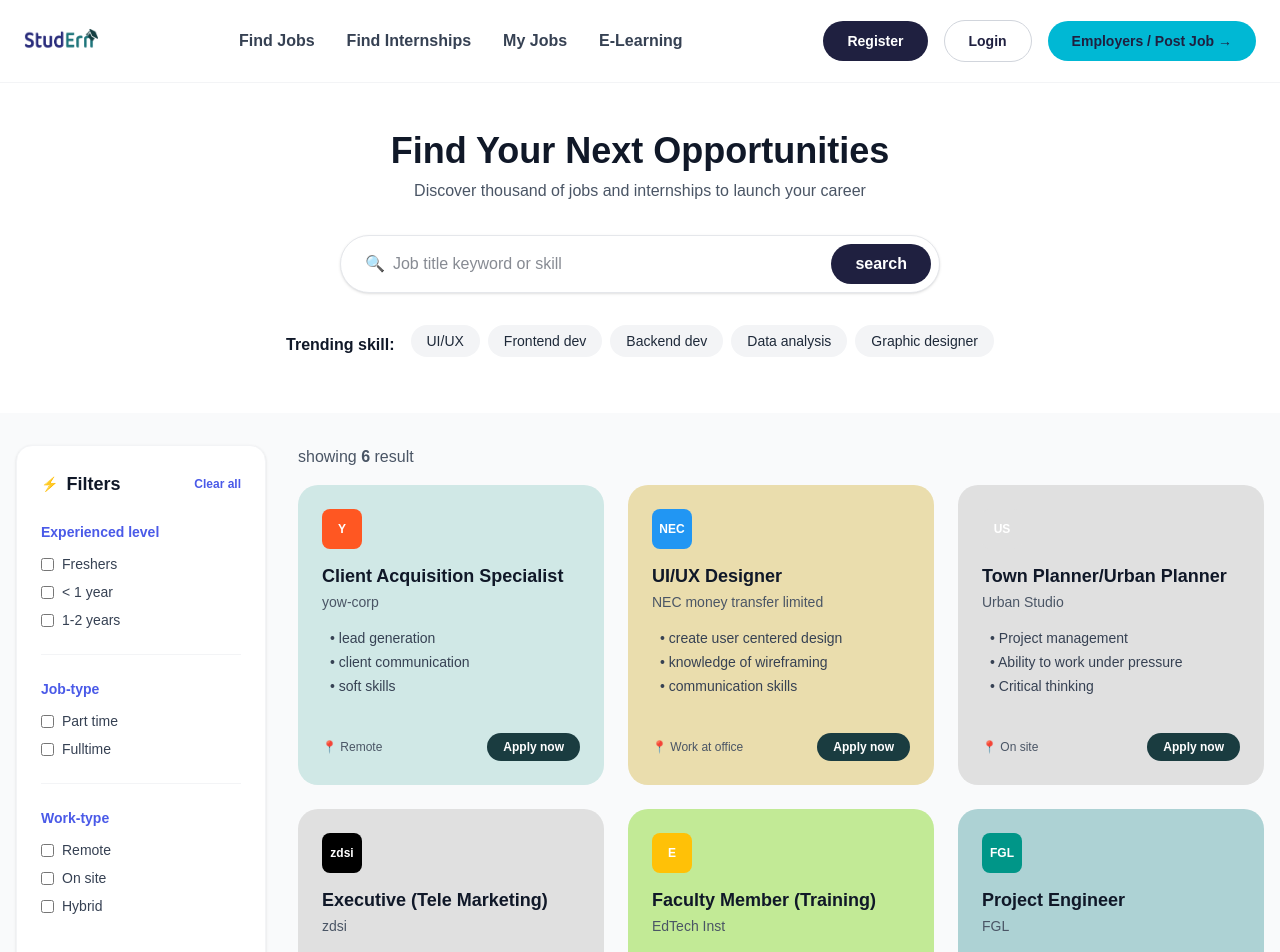
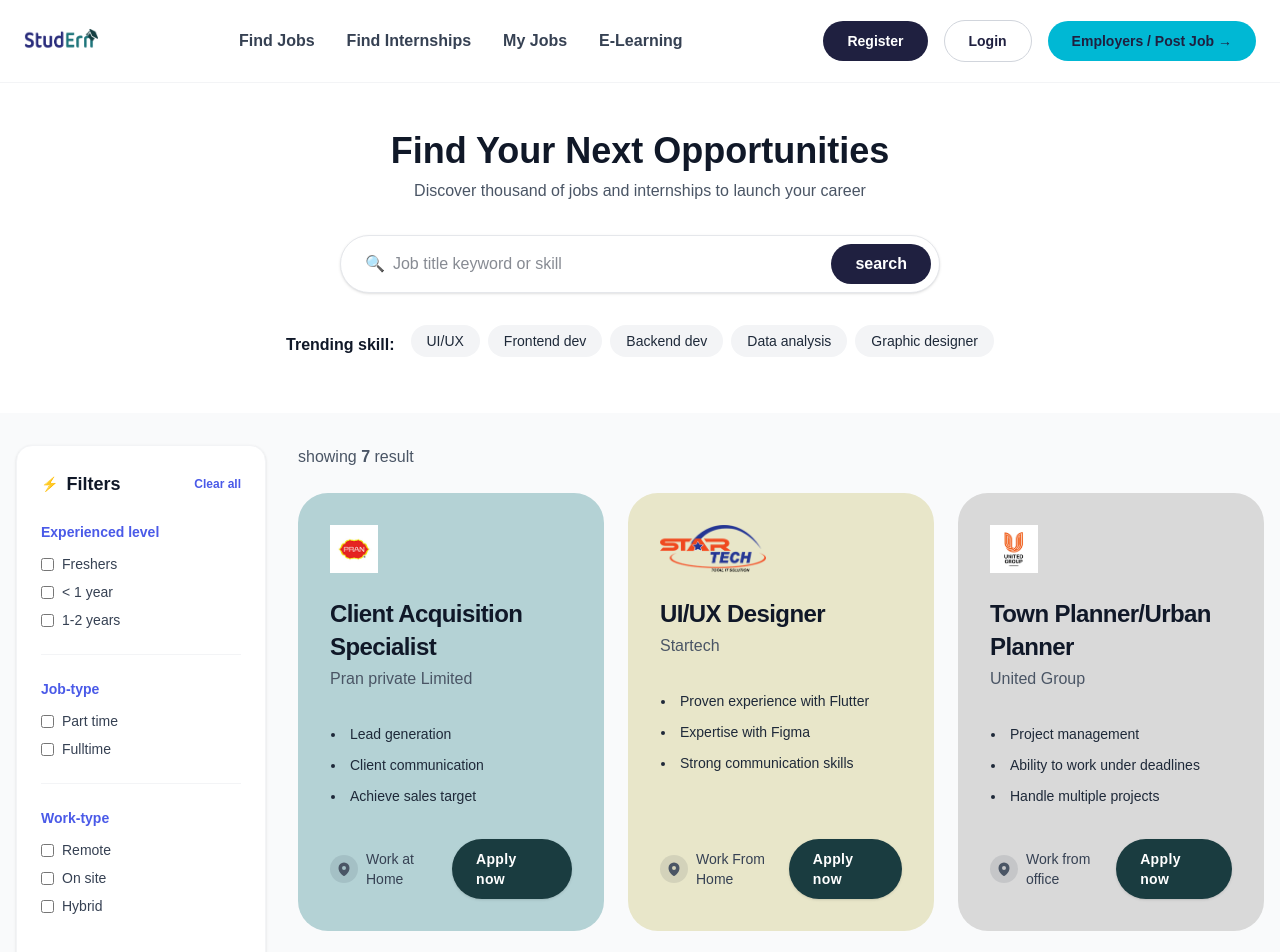
Before and after one commit to StudErn/studern-frontend, a React (Vite) app: page /find-jobs in a window 1280 px wide. Shown: the top 952 px of the page. Built offline with nearby package versions, Linux system fonts and the light colour scheme.

Commit message:
apply now funtionalities added to everywhere

```diff
--- a/src/data/jobs.js
+++ b/src/data/jobs.js
@@ -1,139 +1,133 @@
+import logoPran from '../assets/Company job logos/Pran.png'
+import logoStartech from '../assets/Company job logos/Startech.png'
+import logoUnited from '../assets/Company job logos/United.png'
+import logoICI from '../assets/Company job logos/ICI.png'
+
 export const jobsData = [
     {
-        id: 1,
+        id: "fj1",
         title: "Client Acquisition Specialist",
-        company: "yow-corp",
+        company: "Pran private Limited",
+        logo: logoPran,
         experience: "Freshers",
-        jobType: "Fulltime",
-        workType: "Remote",
+        jobType: "Full Time",
+        workType: "Work at Home",
         tags: ["Remote"],
-        highlights: ["lead generation", "client communication", "soft skills"],
-        logoBg: "#FF5722",
-        logoText: "Y",
-        cardColor: "#D0E8E6",
-        deadline: "14/15/2025",
+        highlights: ["Lead generation", "Client communication", "Achieve sales target"],
+        logoBg: "#ffffff",
+        logoText: "P",
+        cardColor: "#B4D2D5", // Light Teal
+        deadline: "20/15/2025",
         vacancy: "02",
+        gender: "Only Male",
         salary: "15000-20000",
         location: "Dhaka",
-        description: "We are looking for a Client Acquisition Specialist to join our team...",
+        skills: "designing,UI/UX design",
+        additionalRequirements: ["Age 22 to 35 years"],
         responsibilities: [
-            "Identify and research potential clients",
-            "Develop and maintain client relationships",
-            "Coordinate with marketing team",
-            "Track and report on sales performance"
+            "Start-to-end client handling.",
+            "Maintain client relationships."
         ],
-        requirements: [
-            "Strong communication skills",
-            "Ability to work independently",
-            "Basic understanding of sales principles"
-        ],
-        companyInfo: "Yow Corp is a leading..."
+        aboutCompany: "Pran-RFL Group is one of the largest conglomerates in Bangladesh..."
     },
     {
-        id: 2,
+        id: "fj2",
         title: "UI/UX Designer",
-        company: "NEC money transfer limited",
-        experience: "1-2 years",
+        company: "Startech",
+        logo: logoStartech,
+        experience: "Freshers",
+        jobType: "Internship",
+        workType: "Work From Home",
+        salary: "6000-7000",
+        location: "Remote",
+        deadline: "30/06/2026",
+        vacancy: "05",
+        skills: "Communication, Data Entry",
+        additionalRequirements: ["Undergraduate student"],
+        highlights: ["Proven experience with Flutter", "Expertise with Figma", "Strong communication skills"],
+        cardColor: "#E8E6C9" // Beige
+    },
+    {
+        id: "fj3",
+        title: "Town Planner/Urban Planner",
+        company: "United Group",
+        logo: logoUnited,
+        experience: "Freshers",
+        jobType: "Internship",
+        workType: "Work from office",
+        salary: "10000-12000",
+        location: "Dhaka",
+        deadline: "15/07/2026",
+        vacancy: "03",
+        skills: "Management, Office Suite",
+        highlights: ["Project management", "Ability to work under deadlines", "Handle multiple projects"],
+        cardColor: "#D9D9D9" // Light Grey
+    },
+    {
+        id: "in1",
+        title: "Executive (Tele Marketing)",
+        company: "Startech",
+        logo: logoStartech,
+        experience: "Any",
+        jobType: "Training",
+        workType: "Work From Home",
+        salary: "10000-15000",
+        location: "Remote",
+        deadline: "Ongoing",
+        vacancy: "Unlimited",
+        skills: "Web Development, Design",
+        highlights: ["Handle client queries", "Work closely with business development", "Maintain high call quality"],
+        cardColor: "#EAEAEA" // Lighter Grey
+    },
+    {
+        id: "in2",
+        title: "Faculty Member (Training)",
+        company: "ICI",
+        logo: logoICI,
+        experience: "Freshers",
+        jobType: "Internship",
+        workType: "Work from office",
+        salary: "Unpaid",
+        location: "Chittagong",
+        deadline: "01/09/2026",
+        vacancy: "02",
+        skills: "Learning attitude",
+        highlights: ["Computer operations", "Excellent interpersonal skills", "Know Safeguarding"],
+        cardColor: "#CFF4D2" // Light Green
+    },
+    {
+        id: "in3",
+        title: "Project Engineer",
+        company: "Pran private Limited",
+        logo: logoPran,
+        experience: "Freshers",
         jobType: "Full Time",
-        workType: "Work at office",
-        tags: ["Remote"],
-        highlights: ["create user centered design", "knowledge of wireframing", "communication skills"],
-        logoBg: "#2196F3",
-        logoText: "NEC",
-        cardColor: "#EADDAD",
-        deadline: "14/15/2025",
+        workType: "Work at Home",
+        deadline: "20/15/2025",
         vacancy: "02",
         gender: "Only Male",
-        salary: "20000-25000",
+        salary: "15000-20000",
         location: "Dhaka",
         skills: "designing,UI/UX design",
-        responsibilities: [
-            "Design visually appealing, user-friendly mobile interfaces.",
-            "Create wireframes, prototypes, and high-fidelity UI designs.",
-            "Collaborate with product managers to define UX goals.",
-            "Conduct user research and usability testing.",
-            "Ensure designs follow brand guidelines and platform standards.",
-            "Work with developers for accurate design implementation.",
-            "Keep design patterns and styles consistent across products."
-        ],
         additionalRequirements: ["Age 22 to 35 years"],
-        companyAddress: "House- 31, Road- 02, Block- A, Banasree, Rampura, Dhaka-1219",
-        aboutCompany: "Nec Money Transfer Limited started its journey in 2015 under UK based Authorised Payment Institution which operates in European Union (EEA countries) and still growing. We are authorised with HMRC and obtained our MLR registration. More importantly Nec Money Transfer Limited has approval by Financial Conduct Authority (FCA), approved License no-649461 and Registered Office is: 624A Romford road, Manor park, London, E12 5AQ, United Kingdom"
+        highlights: ["Delivers engaging presentations", "Resolves issues promptly", "Communicates critical information"],
+        cardColor: "#B4D2D5" // Light Teal
     },
     {
-        id: 3,
-        title: "Town Planner/Urban Planner",
-        company: "Urban Studio",
-        experience: "< 1 year",
-        jobType: "Part time",
-        workType: "On site",
-        tags: ["on site"],
-        highlights: ["Project management", "Ability to work under pressure", "Critical thinking"],
-        logoBg: "#E0E0E0",
-        logoText: "US",
-        cardColor: "#E0E0E0",
-        deadline: "20/12/2025",
+        id: "in4",
+        title: "Junior Web Developer",
+        company: "Tech Solutions",
+        // No logo for Tech Solutions, will handle gracefully in component or reuse one if needed, but let's leave it undefined to test fallback or just let it be blank
+        experience: "1-2 Years",
+        jobType: "Full Time",
+        workType: "Remote",
+        salary: "15000-20000",
+        location: "Remote",
+        deadline: "30/08/2026",
         vacancy: "01",
-        salary: "Negotiable",
-        location: "Chittagong",
-        responsibilities: ["Urban planning", "Site analysis"],
-        requirements: ["Degree in Urban Planning"]
-    },
-    {
-        id: 4,
-        title: "Executive (Tele Marketing)",
-        company: "zdsi",
-        experience: "Freshers",
-        jobType: "Fulltime",
-        workType: "On site",
-        tags: ["onsite"],
-        highlights: ["handle client calls", "marketing knowledge", "communication skills"],
-        logoBg: "#000000",
-        logoText: "zdsi",
-        cardColor: "#E0E0E0",
-        deadline: "01/02/2026",
-        vacancy: "05",
-        salary: "12000-15000",
-        location: "Sylhet",
-        responsibilities: ["Call clients", "Sell products"],
-        requirements: ["Fluent in English"]
-    },
-    {
-        id: 5,
-        title: "Faculty Member (Training)",
-        company: "EdTech Inst",
-        experience: "1-2 years",
-        jobType: "Part time",
-        workType: "Hybrid",
-        tags: ["on site"],
-        highlights: ["Computer skills", "Teaching experience", "Presentation skills"],
-        logoBg: "#FFC107",
-        logoText: "E",
-        cardColor: "#C2EA96",
-        deadline: "10/05/2025",
-        vacancy: "03",
-        salary: "30000-40000",
-        location: "Dhaka",
-        responsibilities: ["Teach students", "Prepare curriculum"],
-        requirements: ["MSc in CS"]
-    },
-    {
-        id: 6,
-        title: "Project Engineer",
-        company: "FGL",
-        experience: "1-2 years",
-        jobType: "Fulltime",
-        workType: "Remote",
-        tags: ["remote"],
-        highlights: ["Technical knowledge", "Problem solving", "Team player"],
-        logoBg: "#009688",
-        logoText: "FGL",
-        cardColor: "#ADD2D4",
-        deadline: "15/06/2025",
-        vacancy: "01",
-        salary: "45000-50000",
-        location: "Remote",
-        responsibilities: ["Manage projects", "Oversee construction"],
-        requirements: ["BSc in Civil Engineering"]
+        skills: "React, Node.js",
+        additionalRequirements: ["Portfolio required"],
+        highlights: ["React.js development", "API integration", "Team collaboration"],
+        cardColor: "#F4E1D2" // Pale Orange/Pink
     }
 ]
--- a/src/pages/FindJobs.jsx
+++ b/src/pages/FindJobs.jsx
@@ -50,7 +50,7 @@ const FindJobs = () => {
             result = result.filter(job =>
                 job.title.toLowerCase().includes(lowerQuery) ||
                 job.company.toLowerCase().includes(lowerQuery) ||
-                job.highlights.some(h => h.toLowerCase().includes(lowerQuery))
+                job.highlights?.some(h => h.toLowerCase().includes(lowerQuery))
             );
         }
 
@@ -172,25 +172,34 @@ const FindJobs = () => {
                     ) : (
                         <div className="grid grid-cols-1 sm:grid-cols-2 lg:grid-cols-3 gap-6">
                             {filteredJobs.map(job => (
-                                <div key={job.id} className="rounded-[20px] p-6 flex flex-col transition-transform hover:-translate-y-1 min-h-[300px]" style={{ backgroundColor: job.cardColor }}>
-                                    <div className="mb-4">
-                                        <div className="w-10 h-10 rounded-lg flex items-center justify-center font-bold text-white text-xs" style={{ backgroundColor: job.logoBg }}>
-                                            {job.logoText}
-                                        </div>
+                                <div key={job.id} className="rounded-[30px] p-8 flex flex-col transition-transform hover:-translate-y-1 min-h-[420px] relative mt-2" style={{ backgroundColor: job.cardColor }}>
+                                    <div className="mb-6 h-12 flex items-start">
+                                        {job.logo ? (
+                                            <img src={job.logo} alt={job.company} className="h-full object-contain" />
+                                        ) : (
+                                            <div className="text-xl font-bold text-gray-800">{job.company}</div>
+                                        )}
                                     </div>
 
-                                    <h3 className="text-lg font-bold mb-1 text-gray-900 leading-tight">{job.title}</h3>
-                                    <p className="text-sm text-gray-600 mb-4">{job.company}</p>
+                                    <h3 className="text-2xl font-bold mb-1 text-gray-900 leading-snug tracking-tight">{job.title}</h3>
+                                    <p className="text-gray-600 mb-8 font-medium">{job.company}</p>
 
-                                    <ul className="text-sm text-gray-700 mb-auto pl-2">
-                                        {job.highlights.map((highlight, idx) => (
-                                            <li key={idx} className="mb-1">• {highlight}</li>
+                                    <ul className="text-sm text-gray-800 mb-auto pl-4 list-disc space-y-2">
+                                        {job.highlights?.map((highlight, idx) => (
+                                            <li key={idx} className="leading-relaxed pl-1">{highlight}</li>
                                         ))}
                                     </ul>
 
-                                    <div className="mt-6 flex items-center justify-between">
-                                        <span className="text-xs text-gray-600 font-medium">📍 {job.workType}</span>
-                                        <Link to={`/jobs/${job.id}`} className="bg-[#1a3c40] text-white px-4 py-1.5 rounded-full text-xs font-semibold hover:opacity-90">Apply now</Link>
+                                    <div className="mt-8 flex items-center justify-between">
+                                        <div className="flex items-center gap-2 text-gray-700 font-medium">
+                                            <span className="bg-gray-800/10 p-1.5 rounded-full">
+                                                <svg xmlns="http://www.w3.org/2000/svg" viewBox="0 0 24 24" fill="currentColor" className="w-4 h-4 text-gray-600">
+                                                    <path fillRule="evenodd" d="M11.54 22.351l.07.04.028.016a.76.76 0 00.723 0l.028-.015.071-.041a16.975 16.975 0 001.144-.742 19.58 19.58 0 002.683-2.282c1.944-1.99 3.963-4.98 3.963-8.827a8.25 8.25 0 00-16.5 0c0 3.846 2.02 6.837 3.963 8.827a19.58 19.58 0 002.682 2.282 16.975 16.975 0 001.145.742zM12 13.5a3 3 0 100-6 3 3 0 000 6z" clipRule="evenodd" />
+                                                </svg>
+                                            </span>
+                                            <span className="text-sm">{job.workType}</span>
+                                        </div>
+                                        <Link to={`/jobs/${job.id}`} className="bg-[#1a3c40] text-white px-6 py-2.5 rounded-full text-sm font-bold shadow-sm hover:opacity-90 tracking-wide">Apply now</Link>
                                     </div>
                                 </div>
                             ))}
--- a/src/pages/JobDetails.jsx
+++ b/src/pages/JobDetails.jsx
@@ -1,76 +1,85 @@
 import React, { useEffect, useState } from 'react'
-import { useParams, Link } from 'react-router-dom'
+import { useParams } from 'react-router-dom'
 import { jobsData } from '../data/jobs'
 import Navbar from '../components/Navbar'
 import Footer from '../components/Footer'
-import './JobDetails.css'
 
 const JobDetails = () => {
     const { id } = useParams();
     const [job, setJob] = useState(null);
 
     useEffect(() => {
-        // Find job by ID
-        const foundJob = jobsData.find(j => j.id === parseInt(id));
+        // Find job by ID (handling string/number types properly)
+        const foundJob = jobsData.find(j => String(j.id) === String(id));
         setJob(foundJob);
+        // Scroll to top when page opens
+        window.scrollTo(0, 0);
     }, [id]);
 
     if (!job) {
         return (
-            <div className="job-details-page">
+            <div className="min-h-screen bg-[#F0F2F5] font-sans">
                 <Navbar />
-                <div className="container loading">Loading...</div>
+                <div className="container mx-auto px-4 py-12 text-center text-gray-500">
+                    Loading job details...
+                </div>
                 <Footer />
             </div>
         );
     }
 
     return (
-        <div className="job-details-page">
+        <div className="min-h-screen bg-[#F0F2F5] font-sans">
             <Navbar />
 
-            <div className="job-details-container container">
+            <div className="container mx-auto px-4 py-8">
+                {/* Main Card */}
+                <div className="max-w-4xl mx-auto bg-white rounded-[4px] shadow-sm p-8 md:p-12 mb-8">
 
-                <div className="job-header">
-                    <div className="job-header-top">
-                        <div className="company-info-large">
-                            <h2 className="company-name-large-text">{job.logoText === "NEC" ? "NEC" : job.company}</h2>
-                            {/* Assuming logoText is the logo acronym, using full name if available or constructing it */}
+                    {/* Header Section */}
+                    <div className="mb-8">
+                        {/* Logo */}
+                        <div className="mb-4">
+                            {job.logo ? (
+                                <img src={job.logo} alt={job.company} className="h-12 w-auto object-contain" />
+                            ) : (
+                                <div
+                                    className="w-12 h-12 rounded flex items-center justify-center text-white font-bold"
+                                    style={{ backgroundColor: job.logoBg || '#ccc' }}
+                                >
+                                    {job.logoText || job.company?.charAt(0)}
+                                </div>
+                            )}
+                        </div>
+
+                        {/* Company Name */}
+                        <h2 className="text-xl text-gray-800 font-medium mb-1">{job.company}</h2>
+
+                        {/* Title & Deadline Row */}
+                        <div className="flex flex-col md:flex-row justify-between items-start md:items-end gap-4">
+                            <h1 className="text-3xl font-bold text-[#4A5AE8] leading-tight">{job.title}</h1>
+                            <div className="text-gray-900 font-semibold whitespace-nowrap">
+                                Application deadline <span className="text-gray-900">{job.deadline}</span>
+                            </div>
                         </div>
                     </div>
 
-                    <div className="job-title-row">
+                    <hr className="border-t border-gray-300 mb-8" />
+
+                    {/* Job Details Content */}
+                    <div className="space-y-6">
+
+                        {/* Vacancy */}
                         <div>
-                            <p className="company-full-name">{job.company}</p>
-                            <h1 className="job-title-large">{job.title}</h1>
-                        </div>
-                        <div className="job-deadline">
-                            Application deadline <strong>{job.deadline}</strong>
-                        </div>
-                    </div>
-                    <div className="header-divider"></div>
+                            <h3 className="text-gray-900 font-bold mb-1 text-base">vacancy</h3>
+                            <p className="text-gray-700">{job.vacancy || 'Not specified'}</p>
                         </div>
 
-                <div className="job-content">
-
-                    <div className="job-section">
-                        <h3>vacancy</h3>
-                        <p>{job.vacancy}</p>
-                    </div>
-
-                    <div className="job-section">
-                        <h3>Responsibilities & Context</h3>
-                        <ul className="details-list">
-                            {job.responsibilities?.map((item, idx) => (
-                                <li key={idx}>{item}</li>
-                            ))}
-                        </ul>
-                    </div>
-
-                    {job.additionalRequirements && (
-                        <div className="job-section">
-                            <h3>Additional Requirements</h3>
-                            <ul className="details-list">
+                        {/* Additional Requirements */}
+                        {job.additionalRequirements && job.additionalRequirements.length > 0 && (
+                            <div>
+                                <h3 className="text-gray-900 font-bold mb-2 text-base">Additional Requirements</h3>
+                                <ul className="list-disc pl-5 text-gray-700 space-y-1">
                                     {job.additionalRequirements.map((req, idx) => (
                                         <li key={idx}>{req}</li>
                                     ))}
@@ -78,51 +87,59 @@ const JobDetails = () => {
                             </div>
                         )}
 
-                    <div className="job-section">
-                        <h3>Workplace</h3>
-                        <p>{job.workType}</p>
+                        {/* Workplace */}
+                        <div>
+                            <h3 className="text-gray-900 font-bold mb-1 text-base">Workplace</h3>
+                            <p className="text-gray-700">{job.workType}</p>
                         </div>
 
-                    <div className="job-section">
-                        <h3>Employment Status</h3>
-                        <p>{job.jobType}</p>
+                        {/* Employment Status */}
+                        <div>
+                            <h3 className="text-gray-900 font-bold mb-1 text-base">Employment Status</h3>
+                            <p className="text-gray-700">{job.jobType}</p>
                         </div>
 
+                        {/* Gender */}
                         {job.gender && (
-                        <div className="job-section">
-                            <h3>Gender</h3>
-                            <p>{job.gender}</p>
+                            <div>
+                                <h3 className="text-gray-900 font-bold mb-1 text-base">Gender</h3>
+                                <p className="text-gray-700">{job.gender}</p>
                             </div>
                         )}
 
-                    <div className="job-section">
-                        <h3>Job Location</h3>
-                        <p>{job.location}</p>
+                        {/* Job Location */}
+                        <div>
+                            <h3 className="text-gray-900 font-bold mb-1 text-base">Job Location</h3>
+                            <p className="text-gray-700">{job.location}</p>
                         </div>
 
+                        {/* Skills */}
                         {job.skills && (
-                        <div className="job-section">
-                            <h3>Skills & Expertise</h3>
-                            <p>{job.skills}</p>
+                            <div>
+                                <h3 className="text-gray-900 font-bold mb-1 text-base">Skills & Expertise</h3>
+                                <p className="text-gray-700">{job.skills}</p>
                             </div>
                         )}
 
-                    <div className="job-section">
-                        <h3>Salary Range</h3>
-                        <p>{job.salary}</p>
+                        {/* Salary */}
+                        <div>
+                            <h3 className="text-gray-900 font-bold mb-1 text-base">Salary Range</h3>
+                            <p className="text-gray-700">{job.salary}</p>
                         </div>
 
-                    <button className="apply-now-btn large">Apply now</button>
+                        {/* Apply Button */}
+                        <div className="mt-8">
+                            <button className="bg-[#155E63] text-white font-bold py-3 px-8 rounded-[8px] hover:opacity-90 transition-opacity">
+                                Apply now
+                            </button>
+                        </div>
 
                     </div>
 
-                {job.aboutCompany && (
-                    <div className="company-footer-card">
-                        <p><strong>Address:</strong><br />{job.companyAddress}</p>
-                        <p><strong>Business:</strong><br />{job.aboutCompany}</p>
+                    {/* Gray placeholder block from image (optional visual filler) */}
+                    <div className="mt-8 h-32 bg-gray-100 rounded w-full"></div>
+
                 </div>
-                )}
-
             </div>
 
             <Footer />
```
Also changed, not shown: src/components/JobsSection.jsx (+37 -8 lines), src/index.css (+31 -1 lines). Lines whose indentation alone changed are shown as unchanged.
